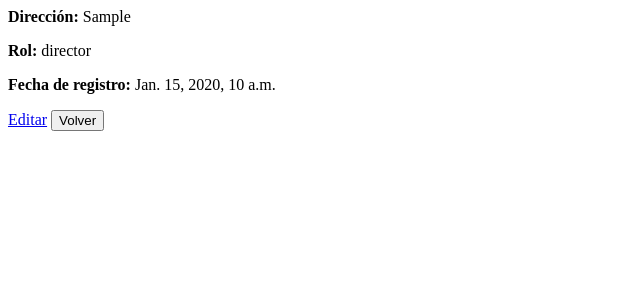
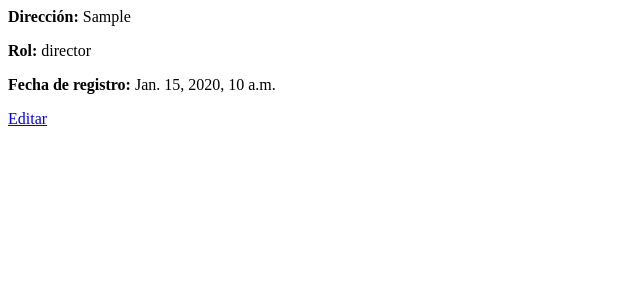
Before and after one commit to cesarGonzalez1/NNABD, a Django app: page /empleados/1/ in a window 1280 px wide. Shown: the part 217-517 px from the top of the page, without its empty margins (0-640 px from the left). Run offline with Django 5.2, Linux system fonts and the light colour scheme; a user stored in the database is signed in; tables that the repository leaves empty hold one stand-in row (values such as "Sample post").

Commit message:
correccion

```diff
--- a/web/templates/empleados/consultar_empleado.html
+++ b/web/templates/empleados/consultar_empleado.html
@@ -11,7 +11,3 @@
 
 
 <a href="{% url 'editar_empleado' empleado.id %}">Editar</a>
-
-<a href="{% url 'mostrar_db' %}">
-    <button>Volver</button>
-</a>
```
